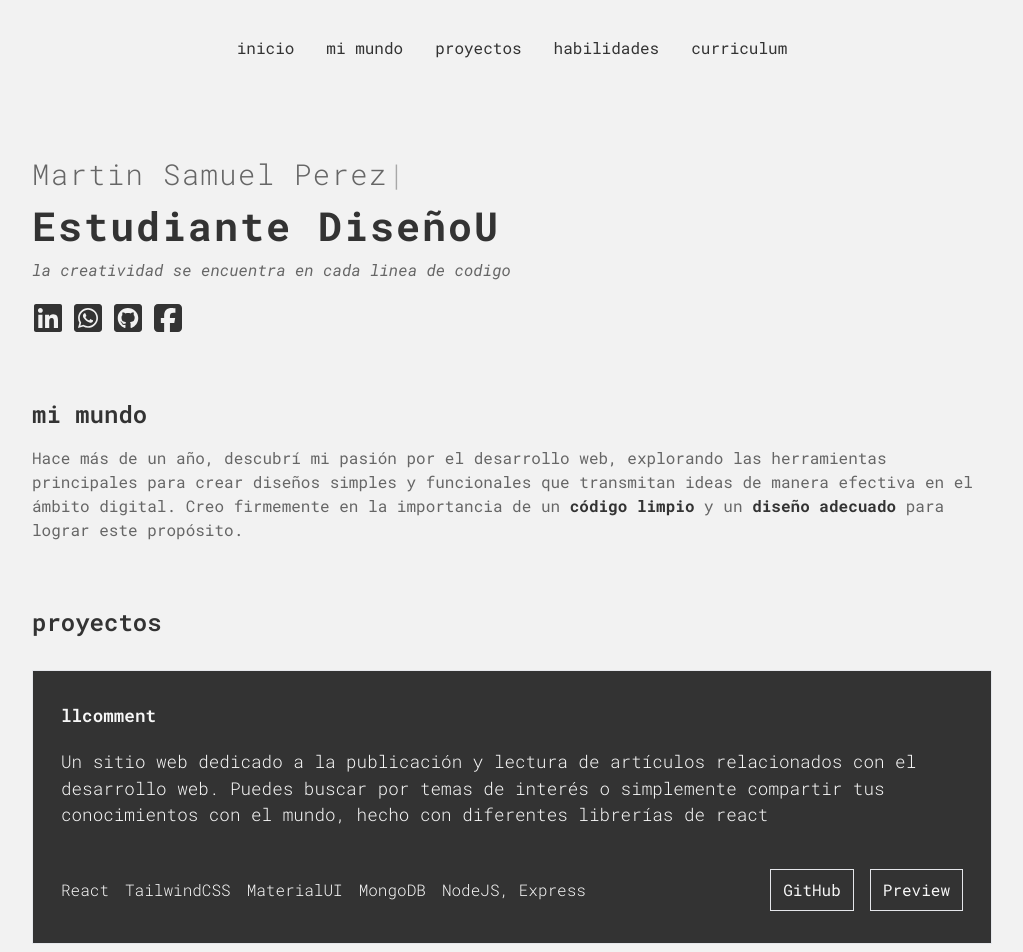
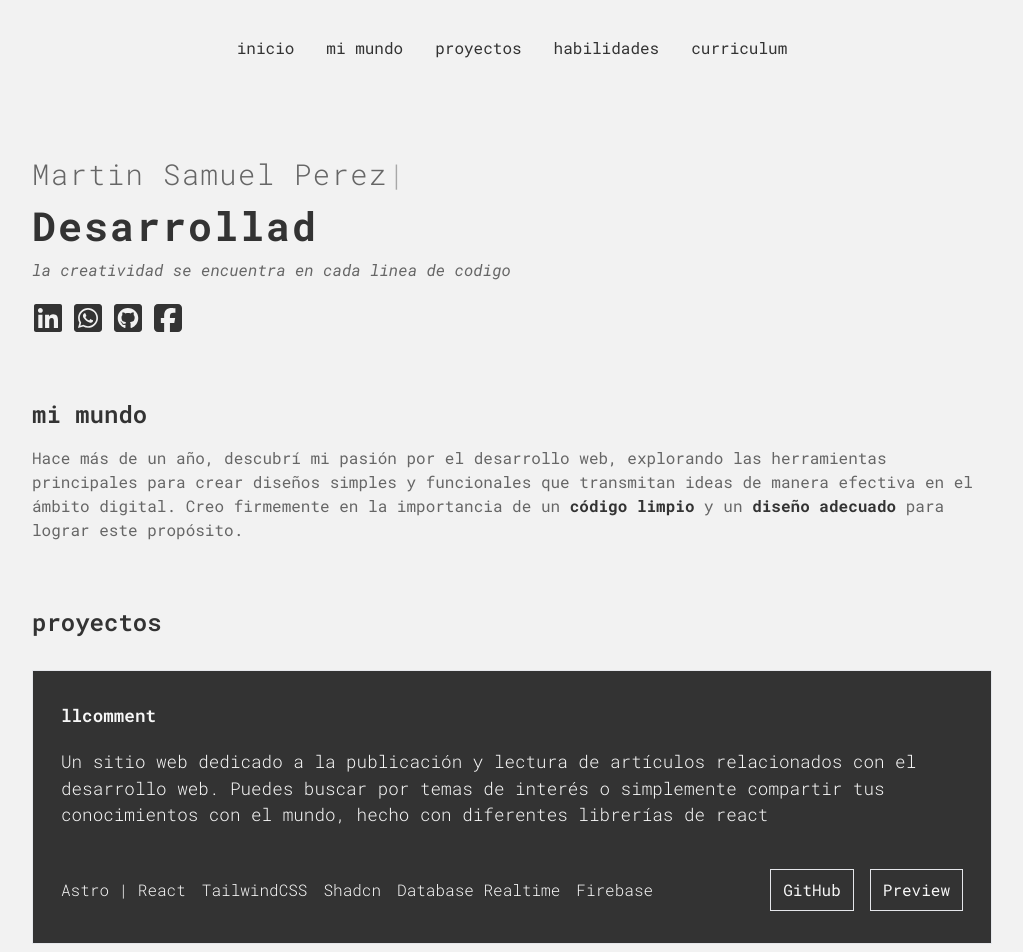
Before and after one commit to INKINSS/cv, a React (Vite) app: page / in a window 1280 px wide. Shown: the top 952 px of the page, without its empty margins (128-1151 px from the left). Built offline with nearby package versions, Linux system fonts and the light colour scheme.

Commit message:
Update Banner component and skills list; modify project JSON details

```diff
--- a/src/components/Banner.jsx
+++ b/src/components/Banner.jsx
@@ -1,4 +1,4 @@
-import { Fade } from 'react-awesome-reveal'
+import { Fade } from "react-awesome-reveal";
 import { ReactTyped } from "react-typed";
 import { FaLinkedin } from "react-icons/fa";
 import { FaWhatsappSquare } from "react-icons/fa";
@@ -7,35 +7,63 @@ import { FaSquareFacebook } from "react-icons/fa6";
 
 const Banner = () => {
   return (
-        <Fade delay={.5} cascade damping={.5}>
-            <section className="-z-10" id='banner'>
-                <h2><ReactTyped className="font-light text-xl lg:text-[1.8em] md:text-[1.5em] tracking-[.05em] text-customBlackLight" strings={["Martin Samuel Perez"]} typeSpeed={40} /></h2>
+    <Fade delay={0.5} cascade damping={0.5}>
+      <section className="-z-10" id="banner">
+        <h2>
+          <ReactTyped
+            className="font-light text-xl lg:text-[1.8em] md:text-[1.5em] tracking-[.05em] text-customBlackLight"
+            strings={["Martin Samuel Perez"]}
+            typeSpeed={40}
+          />
+        </h2>
         <h1>
           <ReactTyped
             className="font-bold text-2xl lg:text-[2.5em] md:text-[2em] lg:mt-2 tracking-[.05em] text-customBlack block"
-                        strings={[
-                            "Estudiante FrontEnd",
-                            "Estudiante de React",
-                            "Estudiante DiseñoUI",
-                        ]}
+            strings={["Desarrollador FrontEnd", "Desarrollador con React"]}
             typeSpeed={80}
             backSpeed={50}
             attr="placeholder"
             loop
           >
-                        <input type="text" className='bg-customWhiteLight placeholder:text-customBlack' />
+            <input
+            title="Martin Samuel Perez"
+              type="text"
+              className="w-full bg-customWhiteLight placeholder:text-customBlack"
+            />
           </ReactTyped>
         </h1>
-                <span className="text-sm lg:text-[1em] inline-block mt-2 italic text-customBlackLight">la creatividad se encuentra en cada linea de codigo</span>
-                <section className='flex gap-2 mt-5'>
-                    <a href={import.meta.env.VITE_LINKEDIN} target='blank'><FaLinkedin className='fill-customBlack hover:fill-customBlackLight transition-all duration-200' size={'2em'} /></a>
-                    <a href={import.meta.env.VITE_WHATTSAPP} target='blank'><FaWhatsappSquare className='fill-customBlack hover:fill-customBlackLight transition-all duration-200' size={'2em'} /></a>
-                    <a href={import.meta.env.VITE_GITHUB} target='blank'><FaGithubSquare className='fill-customBlack hover:fill-customBlackLight transition-all duration-200' size={'2em'} /></a>
-                    <a href={import.meta.env.VITE_FACEBOOK} target='blank'><FaSquareFacebook className='fill-customBlack hover:fill-customBlackLight transition-all duration-200' size={'2em'} /></a>
+        <span className="text-sm lg:text-[1em] inline-block mt-2 italic text-customBlackLight">
+          la creatividad se encuentra en cada linea de codigo
+        </span>
+        <section className="flex gap-2 mt-5">
+          <a href={import.meta.env.VITE_LINKEDIN} target="blank">
+            <FaLinkedin
+              className="fill-customBlack hover:fill-customBlackLight transition-all duration-200"
+              size={"2em"}
+            />
+          </a>
+          <a href={import.meta.env.VITE_WHATTSAPP} target="blank">
+            <FaWhatsappSquare
+              className="fill-customBlack hover:fill-customBlackLight transition-all duration-200"
+              size={"2em"}
+            />
+          </a>
+          <a href={import.meta.env.VITE_GITHUB} target="blank">
+            <FaGithubSquare
+              className="fill-customBlack hover:fill-customBlackLight transition-all duration-200"
+              size={"2em"}
+            />
+          </a>
+          <a href={import.meta.env.VITE_FACEBOOK} target="blank">
+            <FaSquareFacebook
+              className="fill-customBlack hover:fill-customBlackLight transition-all duration-200"
+              size={"2em"}
+            />
+          </a>
         </section>
       </section>
     </Fade>
-    )
-}
+  );
+};
 
-export default Banner
+export default Banner;
--- a/src/components/Skills.jsx
+++ b/src/components/Skills.jsx
@@ -2,7 +2,7 @@ import { Fade } from 'react-awesome-reveal'
 
 const Skills = () => {
 
-    const skills = ['HTML', 'CSS', 'JavaScript', 'React', 'TailwindCSS', 'MongoDB', 'Librerías React', 'Git', 'GitHub', 'FrameworksUI', 'Diseño']
+    const skills = ['HTML', 'CSS', 'JavaScript', 'React', 'TailwindCSS', 'Firebase', 'Librerías React', 'Git', 'GitHub', 'FrameworksUI', 'Diseño']
 
     return (
         <Fade damping={.5} delay={100}>
--- a/src/data/projects.json
+++ b/src/data/projects.json
@@ -4,14 +4,14 @@
     "title": "llcomment",
     "description": "Un sitio web dedicado a la publicación y lectura de artículos relacionados con el desarrollo web. Puedes buscar por temas de interés o simplemente compartir tus conocimientos con el mundo, hecho con diferentes librerías de react",
     "scripts": {
-      "framework": "React",
+      "framework": "Astro | React",
       "FrameworkCSS": "TailwindCSS",
-      "FrameworkUI": "MaterialUI",
-      "database": "MongoDB",
-      "backend": "NodeJS, Express"
+      "FrameworkUI": "Shadcn",
+      "database": "Database Realtime",
+      "backend": "Firebase"
     },
-    "urlGitHub": "https://github.com/INKINSS/blog-react",
-    "urlPrewiew": "https://blog-react-yl4c.onrender.com/"
+    "urlGitHub": "https://github.com/INKINSS/llcomment",
+    "urlPrewiew": "https://llcomment.vercel.app/"
   },
   {
     "id": 2,
@@ -53,6 +53,6 @@
     "description": "Un diseño elegante para una aplicacion web de streaming de musica hecho con la herramienta figma, otorgando una vista para dispositivos moviles y de escritorio con diferentes apartados haciendo el diseño completo",
     "scripts": {},
     "urlGitHub": "https://github.com/INKINSS/appMusic-Desing/tree/main",
-    "urlPrewiew": "https://www.figma.com/community/file/1372083410748549349/appmusic-desing"
+    "urlPrewiew": "https://www.figma.com/community/file/1449450723489793042/desingmusic"
   }
 ]
```
Lines whose indentation alone changed are shown as unchanged.
